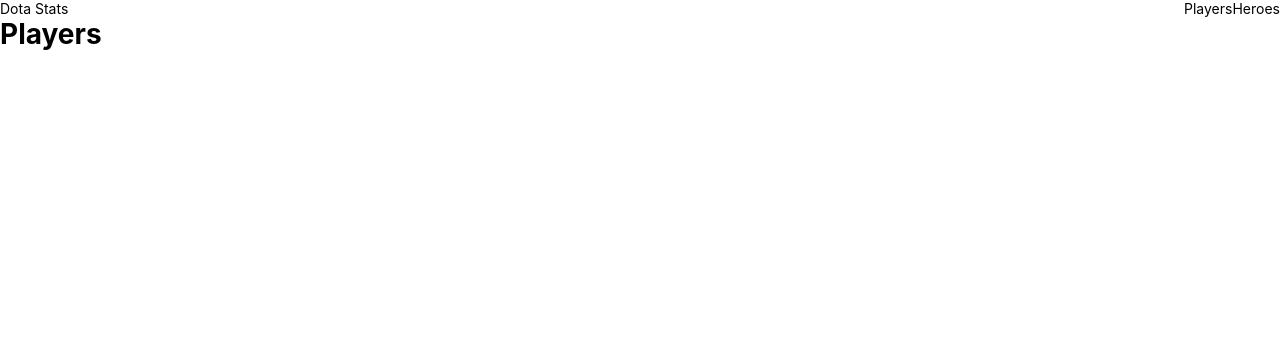
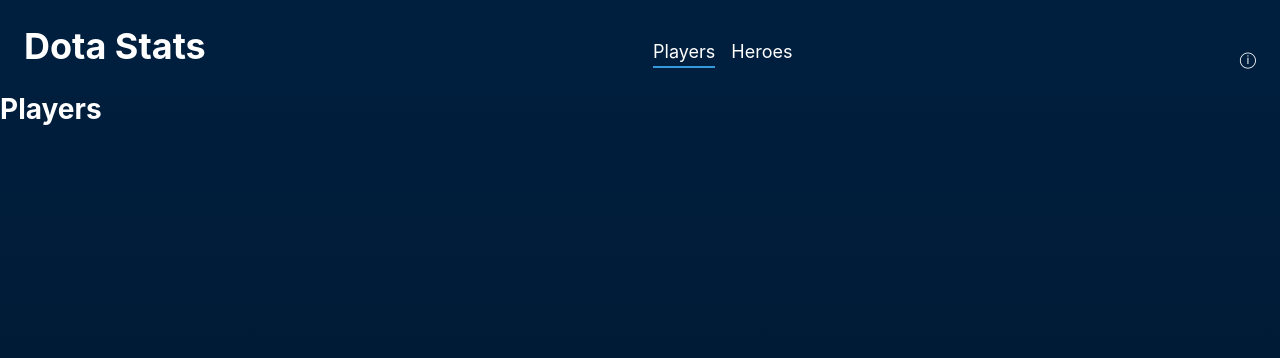
Before and after one commit to stanislavsemeniuk/dota-stats, a React (Create React App) app: page /players in a window 1280 px wide. Shown: the top 358 px of the page. Built offline with nearby package versions, Linux system fonts and the light colour scheme.

Commit message:
feat: implemented header and error page

```diff
--- a/src/components/header/Header.module.css
+++ b/src/components/header/Header.module.css
@@ -1,4 +1,32 @@
 .header {
   display: flex;
   justify-content: space-between;
+  padding: 24px;
+  align-items: flex-end;
 }
+
+.title {
+  font-size: 36px;
+  font-weight: 700;
+  color: #fff;
+}
+
+.navbar {
+  display: flex;
+  gap: 16px;
+  align-items: center;
+  font-size: 18px;
+}
+
+.navbar a {
+  padding-bottom: 4px;
+  border-bottom: 2px solid transparent;
+}
+
+.navbar a.active {
+  border-bottom: 2px solid #3498db;
+}
+
+.info {
+  font-size: 16px;
+}
--- a/src/components/header/index.tsx
+++ b/src/components/header/index.tsx
@@ -1,16 +1,23 @@
 import React from 'react';
 import { NavLink } from 'react-router-dom';
 
-import styles from './Header.module.css';
+import styles from './header.module.css';
 
 export default function Header() {
   return (
     <header className={styles.header}>
-      <div className={styles.title}>Dota Stats</div>
+      <h1 className={styles.title}>Dota Stats</h1>
       <div className={styles.navbar}>
-        <NavLink to="/players">Players</NavLink>
-        <NavLink to="/heroes">Heroes</NavLink>
+        <NavLink className={({ isActive }) => (isActive ? styles.active : '')} to="/players">
+          Players
+        </NavLink>
+        <NavLink className={({ isActive }) => (isActive ? styles.active : '')} to="/heroes">
+          Heroes
+        </NavLink>
       </div>
+      <a href="https://docs.opendota.com/" rel="noreferrer" target="_blank" className={styles.info}>
+        ⓘ
+      </a>
     </header>
   );
 }
--- a/src/index.css
+++ b/src/index.css
@@ -10,6 +10,10 @@
     'Cantarell', 'Fira Sans', 'Droid Sans', 'Helvetica Neue', sans-serif;
   -webkit-font-smoothing: antialiased;
   -moz-osx-font-smoothing: grayscale;
+  background: linear-gradient(to bottom, #001f3f, #00172b);
+  color: #fff;
+  display: flex;
+  flex-direction: column;
 }
 
 * {
@@ -34,9 +38,9 @@
 }
 
 #root {
-  --title-size: 24px;
-  --padding-xs: 6px;
-  --padding-sm: 8px;
-  --padding-md: 12px;
-  --padding-lg: 24px;
+  flex-grow: 1;
+  display: flex;
+  flex-direction: column;
+  --additional-color: #3498db;
+  --additional-color-hover: #2c81ba;
 }
--- a/src/index.tsx
+++ b/src/index.tsx
@@ -11,6 +11,7 @@
   PlayerTeammates,
   PlayerHeroes,
   Hero,
+  ErrorPage,
 } from './pages';
 
 import './index.css';
@@ -19,7 +20,7 @@
   {
     path: '/',
     element: <App />,
-    errorElement: <h2>Error occured</h2>,
+    errorElement: <ErrorPage />,
     children: [
       {
         path: 'players',
--- /dev/null
+++ b/src/pages/error/error-page.module.css
@@ -0,0 +1,13 @@
+.errorPage {
+  flex-grow: 1;
+  display: flex;
+  flex-direction: column;
+  align-items: center;
+  justify-content: center;
+  gap: 16px;
+}
+
+.title {
+  font-weight: 700;
+  font-size: 24px;
+}
--- /dev/null
+++ b/src/pages/error/index.tsx
@@ -0,0 +1,18 @@
+import React from 'react';
+import { Link } from 'react-router-dom';
+
+import styles from './error-page.module.css';
+
+function ErrorPage() {
+  return (
+    <div className={styles.errorPage}>
+      <h2 className={styles.title}>Oops!</h2>
+      <h3 className={styles.semiTitle}>Page you are looking for does not exists</h3>
+      <Link to="/" className={styles.link}>
+        Go to main page
+      </Link>
+    </div>
+  );
+}
+
+export { ErrorPage };
--- a/src/pages/index.ts
+++ b/src/pages/index.ts
@@ -5,3 +5,4 @@
 export * from './players/player/teammates';
 export * from './heroes';
 export * from './heroes/hero';
+export * from './error';
```
